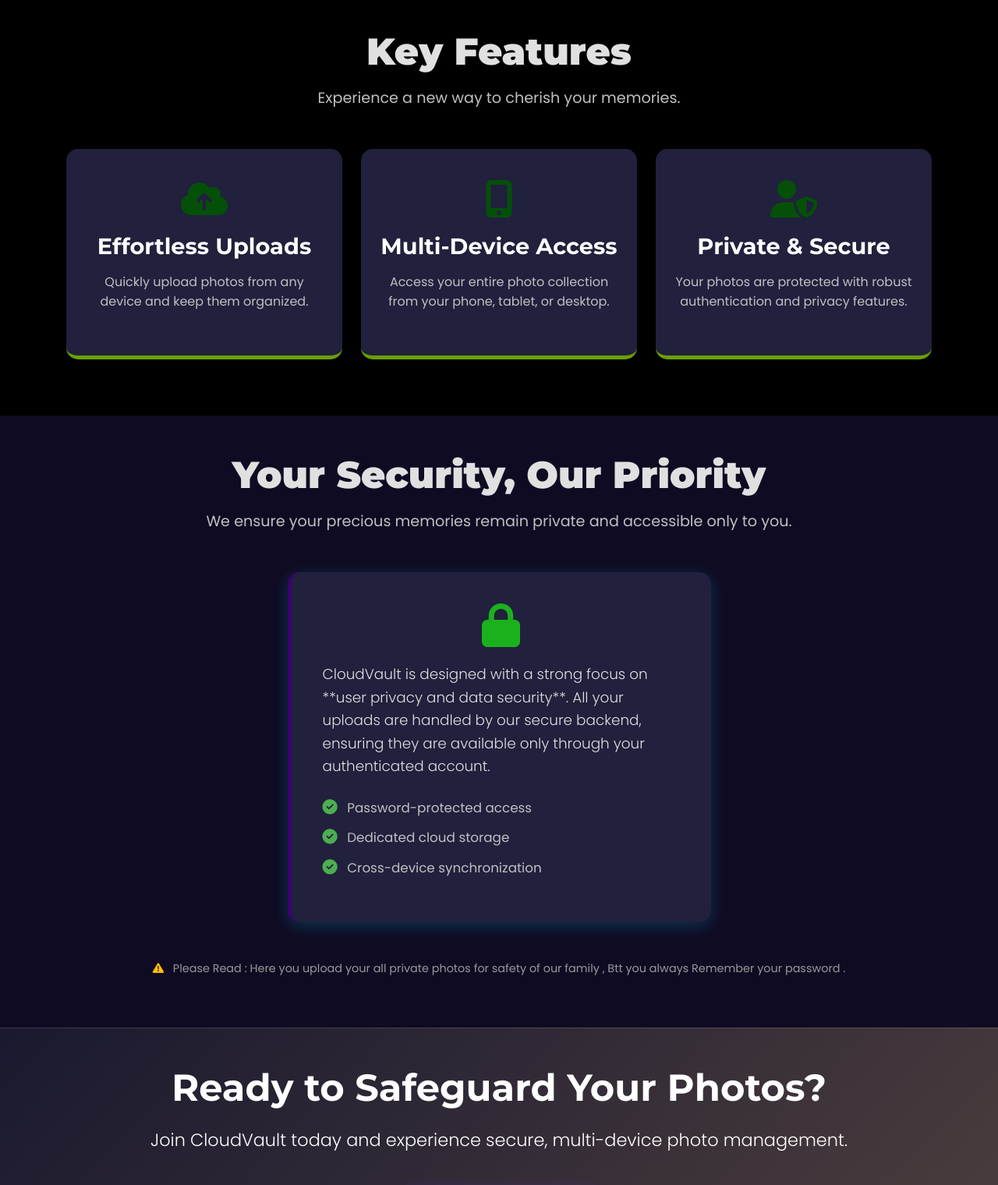
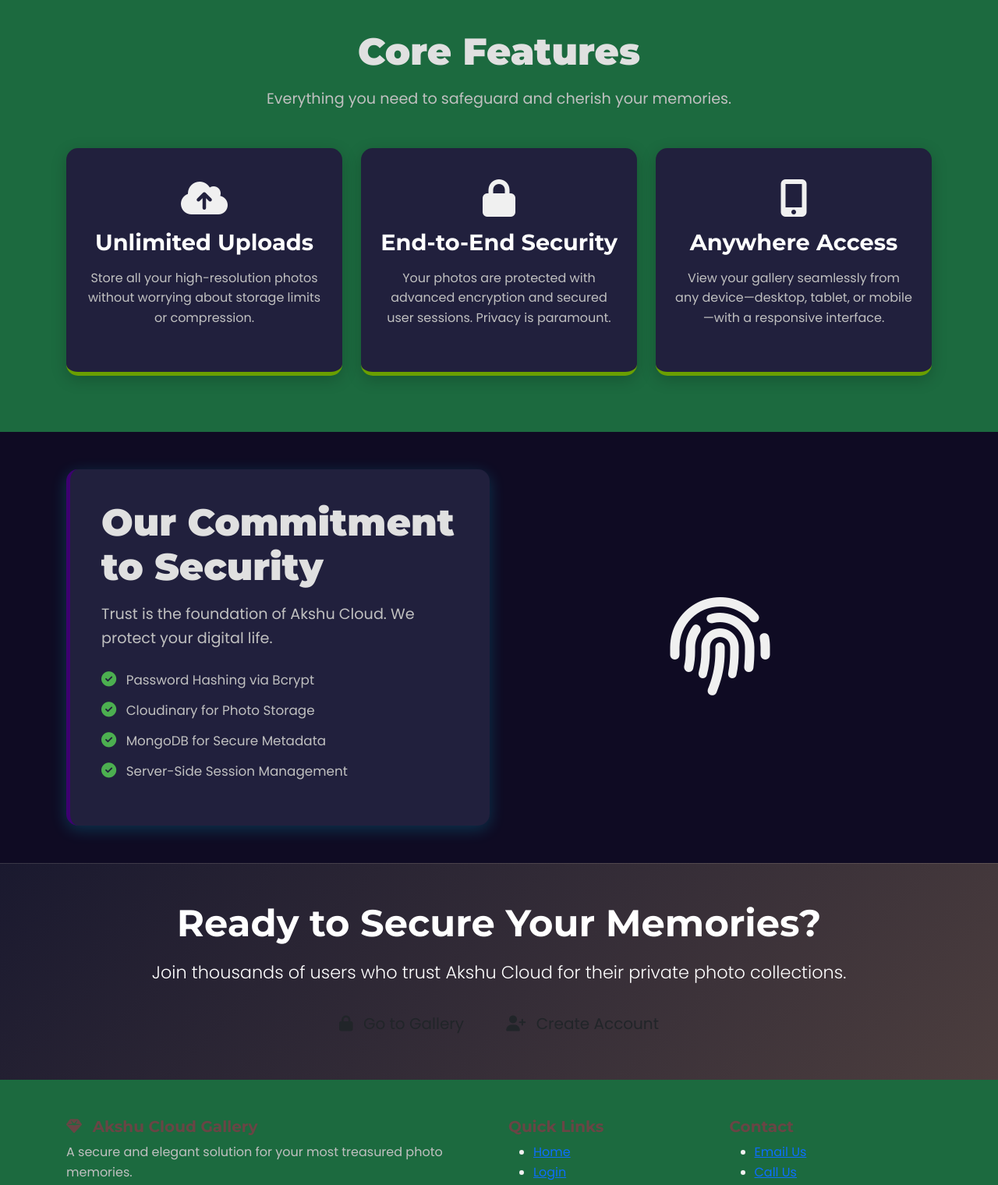
Before and after one commit to akashpal112/cloud, a plain HTML site: page index.html in a window 1280 px wide. Shown: the part 810-2330 px from the top of the page at 78% size. Drawn offline with nearby package versions, Linux system fonts and the light colour scheme.

Commit message:
Update index.html

```diff
--- a/index.html
+++ b/index.html
@@ -3,123 +3,147 @@
 <head>
     <meta charset="UTF-8">
     <meta name="viewport" content="width=device-width, initial-scale=1.0">
-    <title>Akshu Cloud Gallery</title>
+    <title>Akshu Cloud Gallery - Secure Photo Storage</title>
     <meta name="keywords" content="My Cloud Gallery, private photos, cloud storage, online gallery, photo collection">
-    <meta name="description" content="My private cloud gallery – secure, personal photos and memories. Easy access and beautiful organization.">
+    <meta name="description" content="Akshu Cloud Gallery – secure, personal photos and memories. Easy access and beautiful organization.">
+
+    <!-- External CSS & Fonts -->
     <link rel="stylesheet" href="https://cdnjs.cloudflare.com/ajax/libs/font-awesome/6.4.2/css/all.min.css">
     <link rel="stylesheet" href="https://cdn.jsdelivr.net/npm/bootstrap@5.3.0/dist/css/bootstrap.min.css">
     <link rel="stylesheet" href="https://cdnjs.cloudflare.com/ajax/libs/animate.css/4.1.1/animate.min.css">
+    <link href="https://fonts.googleapis.com/css2?family=Poppins:wght@300;400;500;600;700&family=Montserrat:wght@400;700;900&display=swap" rel="stylesheet">
+
+    <!-- Custom CSS -->
     <link rel="stylesheet" href="style.css">
-    <link href="https://fonts.googleapis.com/css2?family=Poppins:wght@300;400;500;600;700&family=Montserrat:wght@400;700;900&display=swap" rel="stylesheet">
+
     <link rel="icon" type="image/x-icon" href="https://cdn.jsdelivr.net/gh/twitter/twemoji@14.0.2/assets/72x72/1f680.png">
 </head>
-<body class="homepage">
-    <nav class="navbar navbar-expand-lg navbar-dark fixed-top animate__animated animate__fadeInDown">
+<body>
+
+    <!-- Header & Navbar -->
+    <header>
+        <nav class="navbar navbar-expand-lg navbar-dark fixed-top">
             <div class="container">
-            <a class="navbar-brand" href="index.html">
-                <i class="fas fa-cloud-lock text-warning me-2"></i> Akshu Cloud
+                <a class="navbar-brand elite-logo" href="index.html">
+                    <i class="fas fa-gem me-2"></i> Akshu Cloud Gallery
                 </a>
                 <button class="navbar-toggler" type="button" data-bs-toggle="collapse" data-bs-target="#navbarNav" aria-controls="navbarNav" aria-expanded="false" aria-label="Toggle navigation">
                     <span class="navbar-toggler-icon"></span>
                 </button>
                 <div class="collapse navbar-collapse" id="navbarNav">
                     <ul class="navbar-nav ms-auto">
-                    <li class="nav-item"><a class="nav-link active" href="index.html">Home</a></li>
-                    <li class="nav-item"><a class="nav-link" href="#features">Features</a></li>
-                    <li class="nav-item"><a class="nav-link" href="#security">Security</a></li>
-                    <li class="nav-item"><a class="nav-link btn btn-gradient text-white ms-lg-3" href="login.html"><i class="fas fa-sign-in-alt me-1"></i> Access Portal</a></li>
+                        <li class="nav-item">
+                            <a class="nav-link" href="#features"><i class="fas fa-list-check me-1"></i> Features</a>
+                        </li>
+                        <li class="nav-item">
+                            <a class="nav-link" href="#security"><i class="fas fa-shield-alt me-1"></i> Security</a>
+                        </li>
+                        <li class="nav-item">
+                            <a class="nav-link" href="#contact"><i class="fas fa-envelope me-1"></i> Contact</a>
+                        </li>
+                        <li class="nav-item ms-lg-3">
+                            <a class="btn btn-sm btn-info btn-login-nav" href="login.html"><i class="fas fa-sign-in-alt me-1"></i> Login</a>
+                        </li>
                     </ul>
                 </div>
             </div>
         </nav>
+    </header>
 
-    <header class="hero-section">
-        <div class="hero-content container text-center">
-            <p class="subtitle animate__animated animate__fadeInUp animate__delay-0-5s">Your Digital Memories, Secured</p>
-            <h1 class="animate__animated animate__fadeInUp animate__delay-1s">Private Cloud Gallery</h1>
-            <h2 class="animate__animated animate__fadeInUp animate__delay-1-5s">Seamlessly organize and access your photos from anywhere.</h2>
-            <a href="login.html" class="btn btn-hero-cta animate__animated animate__zoomIn animate__delay-2s">
-                <i class="fas fa-lock me-2"></i> Login to CloudVault
+    <!-- Hero Section -->
+    <section class="hero-section text-center d-flex align-items-center">
+        <div class="container">
+            <div class="hero-content animate__animated animate__fadeInUp">
+                <h1 class="display-1 mb-3 elite-logo-text">Akshu Cloud</h1>
+                <h2 class="lead mb-5 text-secondary-light">Your Personal, Private, and Permanent Digital Gallery.</h2>
+                <a href="register.html" class="btn btn-hero-cta animate__animated animate__pulse animate__infinite">
+                    <i class="fas fa-user-plus me-2"></i> Get Started - It's Free!
                 </a>
             </div>
-        <div class="hero-overlay"></div>
-    </header>
+        </div>
+    </section>
 
-    <section id="features" class="features-section py-5">
+    <!-- Features Section -->
+    <section id="features" class="py-5 feature-section">
         <div class="container text-center">
-            <h2 class="section-heading animate__animated animate__fadeInUp">Key Features</h2>
-            <p class="section-subheading animate__animated animate__fadeInUp animate__delay-0-5s">Experience a new way to cherish your memories.</p>
-            <div class="row mt-5">
-                <div class="col-md-4 mb-4 animate__animated animate__fadeInUp animate__delay-1s">
-                    <div class="feature-card">
-                        <i class="fas fa-cloud-upload-alt feature-icon"></i>
-                        <h3>Effortless Uploads</h3>
-                        <p>Quickly upload photos from any device and keep them organized.</p>
+            <h2 class="section-heading mb-3">Core Features</h2>
+            <p class="section-subheading mb-5">Everything you need to safeguard and cherish your memories.</p>
+            <div class="row">
+                <div class="col-md-4 mb-4">
+                    <div class="feature-card animate__animated animate__fadeInLeft">
+                        <i class="fas fa-cloud-upload-alt fa-3x mb-3 feature-icon-gold"></i>
+                        <h3>Unlimited Uploads</h3>
+                        <p>Store all your high-resolution photos without worrying about storage limits or compression.</p>
                     </div>
                 </div>
-                <div class="col-md-4 mb-4 animate__animated animate__fadeInUp animate__delay-1-5s">
-                    <div class="feature-card">
-                        <i class="fas fa-mobile-alt feature-icon"></i>
-                        <h3>Multi-Device Access</h3>
-                        <p>Access your entire photo collection from your phone, tablet, or desktop.</p>
+                <div class="col-md-4 mb-4">
+                    <div class="feature-card animate__animated animate__fadeInUp">
+                        <i class="fas fa-lock fa-3x mb-3 feature-icon-gold"></i>
+                        <h3>End-to-End Security</h3>
+                        <p>Your photos are protected with advanced encryption and secured user sessions. Privacy is paramount.</p>
                     </div>
                 </div>
-                <div class="col-md-4 mb-4 animate__animated animate__fadeInUp animate__delay-2s">
-                    <div class="feature-card">
-                        <i class="fas fa-user-shield feature-icon"></i>
-                        <h3>Private & Secure</h3>
-                        <p>Your photos are protected with robust authentication and privacy features.</p>
+                <div class="col-md-4 mb-4">
+                    <div class="feature-card animate__animated animate__fadeInRight">
+                        <i class="fas fa-mobile-alt fa-3x mb-3 feature-icon-gold"></i>
+                        <h3>Anywhere Access</h3>
+                        <p>View your gallery seamlessly from any device—desktop, tablet, or mobile—with a responsive interface.</p>
                     </div>
                 </div>
             </div>
         </div>
     </section>
 
-    <section id="security" class="security-section py-5">
-        <div class="container text-center">
-            <h2 class="section-heading animate__animated animate__fadeInUp">Your Security, Our Priority</h2>
-            <p class="section-subheading animate__animated animate__fadeInUp animate__delay-0-5s">We ensure your precious memories remain private and accessible only to you.</p>
-            <div class="row mt-5">
-                <div class="col-lg-6 mx-auto animate__animated animate__fadeInUp animate__delay-1s">
-                    <div class="security-content">
-                        <i class="fas fa-lock floating-icon"></i>
-                        <p class="lead">CloudVault is designed with a strong focus on **user privacy and data security**. All your uploads are handled by our secure backend, ensuring they are available only through your authenticated account.</p>
-                        <ul class="security-list">
-                            <li><i class="fas fa-check-circle me-2"></i> Password-protected access</li>
-                            <li><i class="fas fa-check-circle me-2"></i> Dedicated cloud storage</li>
-                            <li><i class="fas fa-check-circle me-2"></i> Cross-device synchronization</li>
+    <!-- Security Section -->
+    <section id="security" class="py-5 security-section">
+        <div class="container">
+            <div class="row align-items-center">
+                <div class="col-md-6 mb-4 mb-md-0">
+                    <div class="security-content animate__animated animate__fadeInLeft">
+                        <h2 class="section-heading mb-3">Our Commitment to Security</h2>
+                        <p class="section-subheading mb-4">Trust is the foundation of Akshu Cloud. We protect your digital life.</p>
+                        <ul class="list-unstyled security-list">
+                            <li><i class="fas fa-check-circle me-2 text-gold"></i> Password Hashing via Bcrypt</li>
+                            <li><i class="fas fa-check-circle me-2 text-gold"></i> Cloudinary for Photo Storage</li>
+                            <li><i class="fas fa-check-circle me-2 text-gold"></i> MongoDB for Secure Metadata</li>
+                            <li><i class="fas fa-check-circle me-2 text-gold"></i> Server-Side Session Management</li>
                         </ul>
                     </div>
                 </div>
+                <div class="col-md-6">
+                    <div class="text-center animate__animated animate__fadeInRight">
+                        <i class="fas fa-fingerprint fa-8x text-gold-gradient shadow-icon"></i>
                     </div>
-             <p class="disclaimer mt-5 animate__animated animate__fadeInUp animate__delay-1-5s">
-                <i class="fas fa-exclamation-triangle text-warning me-2"></i>
-                Please Read : Here you upload your all private photos for safety of our family , Btt you always Remember your password .
-            </p>
+                </div>
+            </div>
         </div>
     </section>
 
-    <section class="cta-section py-5">
-        <div class="container text-center">
-            <h2 class="animate__animated animate__fadeInUp">Ready to Safeguard Your Photos?</h2>
-            <p class="lead animate__animated animate__fadeInUp animate__delay-0-5s">Join CloudVault today and experience secure, multi-device photo management.</p>
-            <a href="login.html" class="btn btn-hero-cta animate__animated animate__pulse animate__infinite animate__delay-1s">
-                <i class="fas fa-arrow-right me-2"></i> Get Started Now
+    <!-- Call to Action Section -->
+    <section class="cta-section text-center py-5">
+        <div class="container animate__animated animate__zoomIn">
+            <h2 class="mb-3">Ready to Secure Your Memories?</h2>
+            <p class="lead mb-4">Join thousands of users who trust Akshu Cloud for their private photo collections.</p>
+            <a href="login.html" class="btn btn-lg btn-cta-secondary me-3">
+                <i class="fas fa-lock me-2"></i> Go to Gallery
+            </a>
+            <a href="register.html" class="btn btn-lg btn-cta-primary">
+                <i class="fas fa-user-plus me-2"></i> Create Account
             </a>
         </div>
     </section>
 
-    <footer class="footer">
+    <!-- Footer -->
+    <footer id="contact" class="py-5 footer-elegant">
         <div class="container">
             <div class="row">
                 <div class="col-md-6 mb-4 mb-md-0">
-                    <h5><i class="fas fa-cloud me-2"></i>CloudVault</h5>
-                    <p>A secure, personal space for photos and memories with controlled access.</p>
-                    <div class="social-links">
-                        <a href="#" aria-label="YouTube"><i class="fab fa-youtube"></i></a>
-                        <a href="#" aria-label="Telegram"><i class="fab fa-telegram"></i></a>
-                        <a href="#" aria-label="Instagram"><i class="fab fa-instagram"></i></a>
-                        <a href="#" aria-label="LinkedIn"><i class="fab fa-linkedin-in"></i></a>
+                    <h5 class="footer-logo"><i class="fas fa-gem me-2"></i> Akshu Cloud Gallery</h5>
+                    <p class="footer-description">A secure and elegant solution for your most treasured photo memories.</p>
+                    <div class="social-icons">
+                        <a href="#"><i class="fab fa-facebook-f"></i></a>
+                        <a href="#"><i class="fab fa-twitter"></i></a>
+                        <a href="#"><i class="fab fa-instagram"></i></a>
                     </div>
                 </div>
                 <div class="col-md-3 mb-4 mb-md-0">
@@ -145,6 +169,7 @@
         </div>
     </footer>
 
+    <!-- Bootstrap JS Bundle -->
     <script src="https://cdn.jsdelivr.net/npm/bootstrap@5.3.0/dist/js/bootstrap.bundle.min.js"></script>
     <script>
         // Optional: Add JavaScript for sticky navbar background change on scroll
```
Lines whose indentation alone changed are shown as unchanged.
